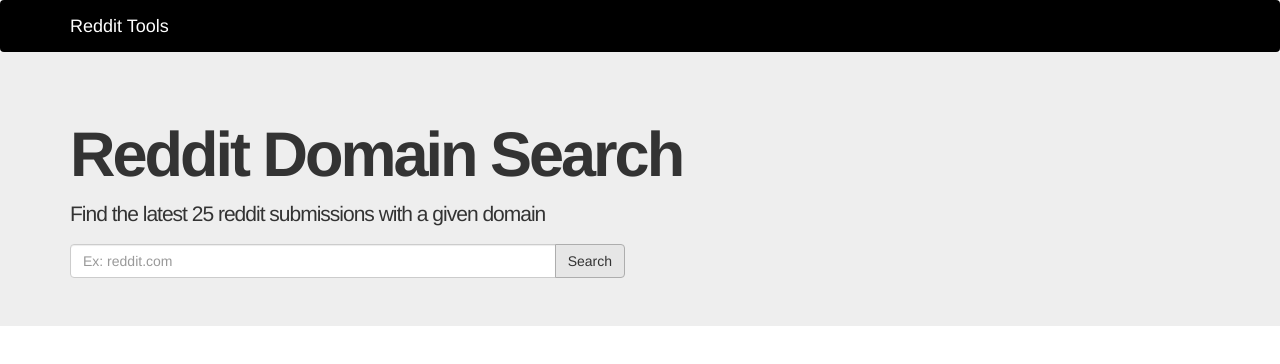
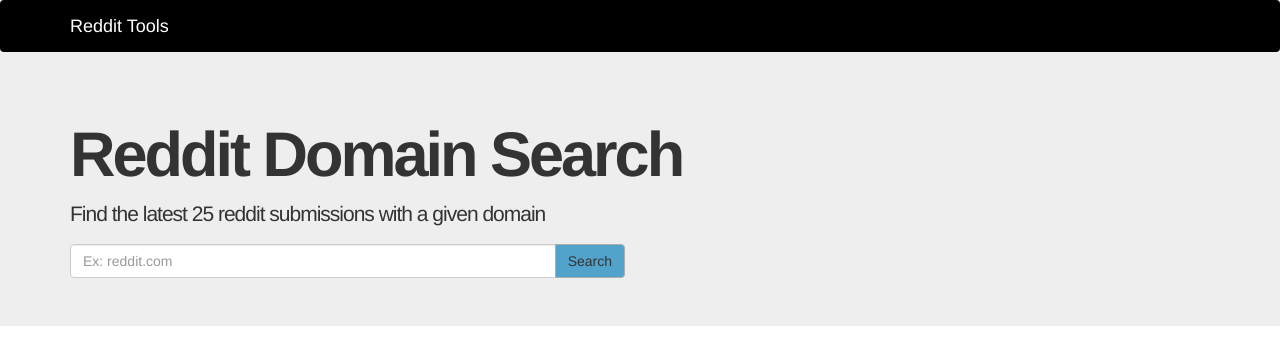
Before and after one commit to StephenHHuang/reddit-tools, a plain HTML site: page index.html in a window 1280 px wide. In both pictures the pointer is over the button "Search". Drawn offline with nearby package versions, Linux system fonts and the light colour scheme.

Commit message:
updated stylesheet

```diff
--- a/css/styles.css
+++ b/css/styles.css
@@ -27,3 +27,7 @@ h1 {
 .btn {
     background-color: #66CCFF;
 }
+
+.btn:hover {
+    background-color: #52A3CC;
+}
```
